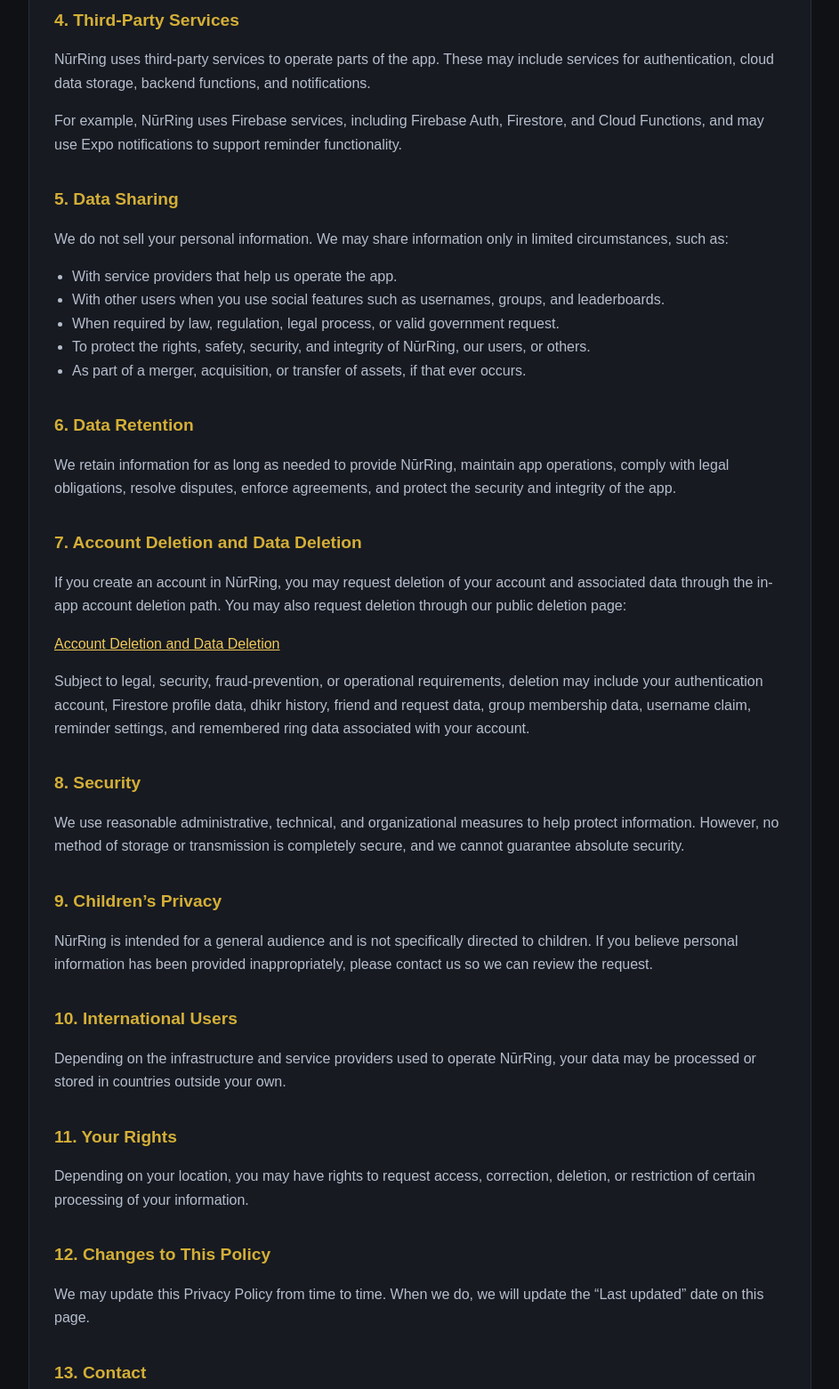
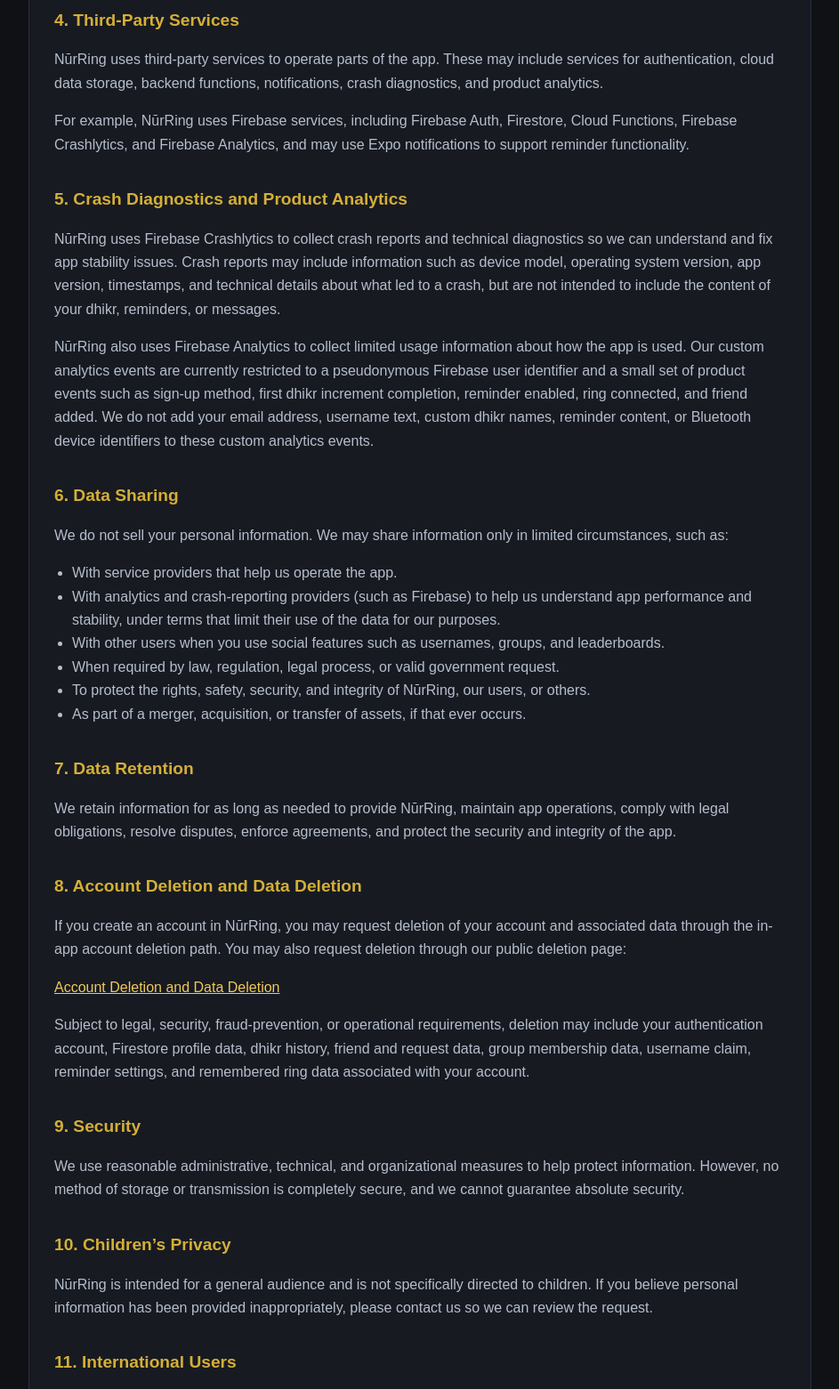
Before and after one commit to tomiogunnorin-afk/nurring-legal, a plain HTML site: page privacy.html in a window 1280 px wide. Shown: the part 1820-3381 px from the top of the page at 89% size, without its empty margins (168-1111 px from the left). Drawn offline with Linux system fonts and the light colour scheme.

Commit message:
Update privacy.html

```diff
--- a/privacy.html
+++ b/privacy.html
@@ -195,28 +195,50 @@
         <p>
           NūrRing uses third-party services to operate parts of the app. These
           may include services for authentication, cloud data storage, backend
-          functions, and notifications.
+          functions, notifications, crash diagnostics, and product analytics.
         </p>
         <p>
           For example, NūrRing uses Firebase services, including Firebase Auth,
-          Firestore, and Cloud Functions, and may use Expo notifications to
-          support reminder functionality.
+          Firestore, Cloud Functions, Firebase Crashlytics, and Firebase
+          Analytics, and may use Expo notifications to support reminder
+          functionality.
         </p>
 
-        <h2>5. Data Sharing</h2>
+        <h2>5. Crash Diagnostics and Product Analytics</h2>
+        <p>
+          NūrRing uses Firebase Crashlytics to collect crash reports and
+          technical diagnostics so we can understand and fix app stability
+          issues. Crash reports may include information such as device model,
+          operating system version, app version, timestamps, and technical
+          details about what led to a crash, but are not intended to include the
+          content of your dhikr, reminders, or messages.
+        </p>
+        <p>
+          NūrRing also uses Firebase Analytics to collect limited usage
+          information about how the app is used. Our custom analytics events are
+          currently restricted to a pseudonymous Firebase user identifier and a
+          small set of product events such as sign-up method, first dhikr
+          increment completion, reminder enabled, ring connected, and friend
+          added. We do not add your email address, username text, custom dhikr
+          names, reminder content, or Bluetooth device identifiers to these
+          custom analytics events.
+        </p>
+
+        <h2>6. Data Sharing</h2>
         <p>
           We do not sell your personal information. We may share information
           only in limited circumstances, such as:
         </p>
         <ul>
           <li>With service providers that help us operate the app.</li>
+          <li>With analytics and crash-reporting providers (such as Firebase) to help us understand app performance and stability, under terms that limit their use of the data for our purposes.</li>
           <li>With other users when you use social features such as usernames, groups, and leaderboards.</li>
           <li>When required by law, regulation, legal process, or valid government request.</li>
           <li>To protect the rights, safety, security, and integrity of NūrRing, our users, or others.</li>
           <li>As part of a merger, acquisition, or transfer of assets, if that ever occurs.</li>
         </ul>
 
-        <h2>6. Data Retention</h2>
+        <h2>7. Data Retention</h2>
         <p>
           We retain information for as long as needed to provide NūrRing,
           maintain app operations, comply with legal obligations, resolve
@@ -224,7 +246,7 @@
           of the app.
         </p>
 
-        <h2>7. Account Deletion and Data Deletion</h2>
+        <h2>8. Account Deletion and Data Deletion</h2>
         <p>
           If you create an account in NūrRing, you may request deletion of your
           account and associated data through the in-app account deletion path.
@@ -241,7 +263,7 @@
           ring data associated with your account.
         </p>
 
-        <h2>8. Security</h2>
+        <h2>9. Security</h2>
         <p>
           We use reasonable administrative, technical, and organizational
           measures to help protect information. However, no method of storage or
@@ -249,7 +271,7 @@
           security.
         </p>
 
-        <h2>9. Children’s Privacy</h2>
+        <h2>10. Children’s Privacy</h2>
         <p>
           NūrRing is intended for a general audience and is not specifically
           directed to children. If you believe personal information has been
@@ -257,27 +279,27 @@
           request.
         </p>
 
-        <h2>10. International Users</h2>
+        <h2>11. International Users</h2>
         <p>
           Depending on the infrastructure and service providers used to operate
           NūrRing, your data may be processed or stored in countries outside
           your own.
         </p>
 
-        <h2>11. Your Rights</h2>
+        <h2>12. Your Rights</h2>
         <p>
           Depending on your location, you may have rights to request access,
           correction, deletion, or restriction of certain processing of your
           information.
         </p>
 
-        <h2>12. Changes to This Policy</h2>
+        <h2>13. Changes to This Policy</h2>
         <p>
           We may update this Privacy Policy from time to time. When we do, we
           will update the “Last updated” date on this page.
         </p>
 
-        <h2>13. Contact</h2>
+        <h2>14. Contact</h2>
         <p>
           If you have questions about this Privacy Policy or privacy-related
           requests, contact us at:
```
